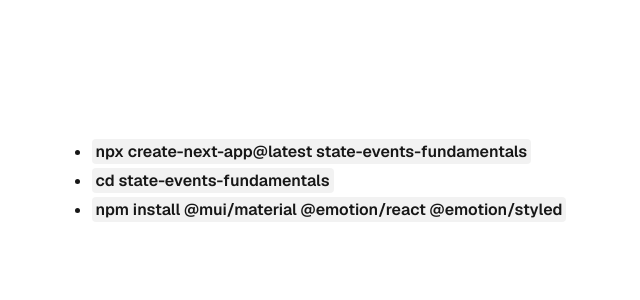
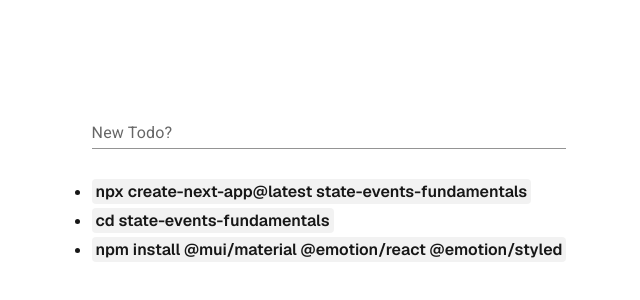
Before and after one commit to DG-InClass/DMIT-2008-A01-Sep-2025, a Next.js app in the folder src/D/nextjs-event-state-fundamentals-START/state-events-fundamentals/: page / in a window 1280 px wide. Shown: the part 220-520 px from the top of the page, without its empty margins (311-951 px from the left). Built offline with nearby package versions, Linux system fonts and the light colour scheme.

Commit message:
Use the TodoList component

```diff
--- a/src/D/nextjs-event-state-fundamentals-START/state-events-fundamentals/pages/index.js
+++ b/src/D/nextjs-event-state-fundamentals-START/state-events-fundamentals/pages/index.js
@@ -2,6 +2,7 @@
 import Image from "next/image";
 import { Geist, Geist_Mono } from "next/font/google";
 import styles from "@/styles/Home.module.css";
+import TodoList from "../components/TodoList";
 
 const geistSans = Geist({
   variable: "--font-geist-sans",
@@ -26,6 +27,7 @@
         className={`${styles.page} ${geistSans.variable} ${geistMono.variable}`}
       >
         <main className={styles.main}>
+          <TodoList></TodoList>
           <blockquote>
             <ul>
               <li><code>npx create-next-app@latest state-events-fundamentals</code></li>
```
